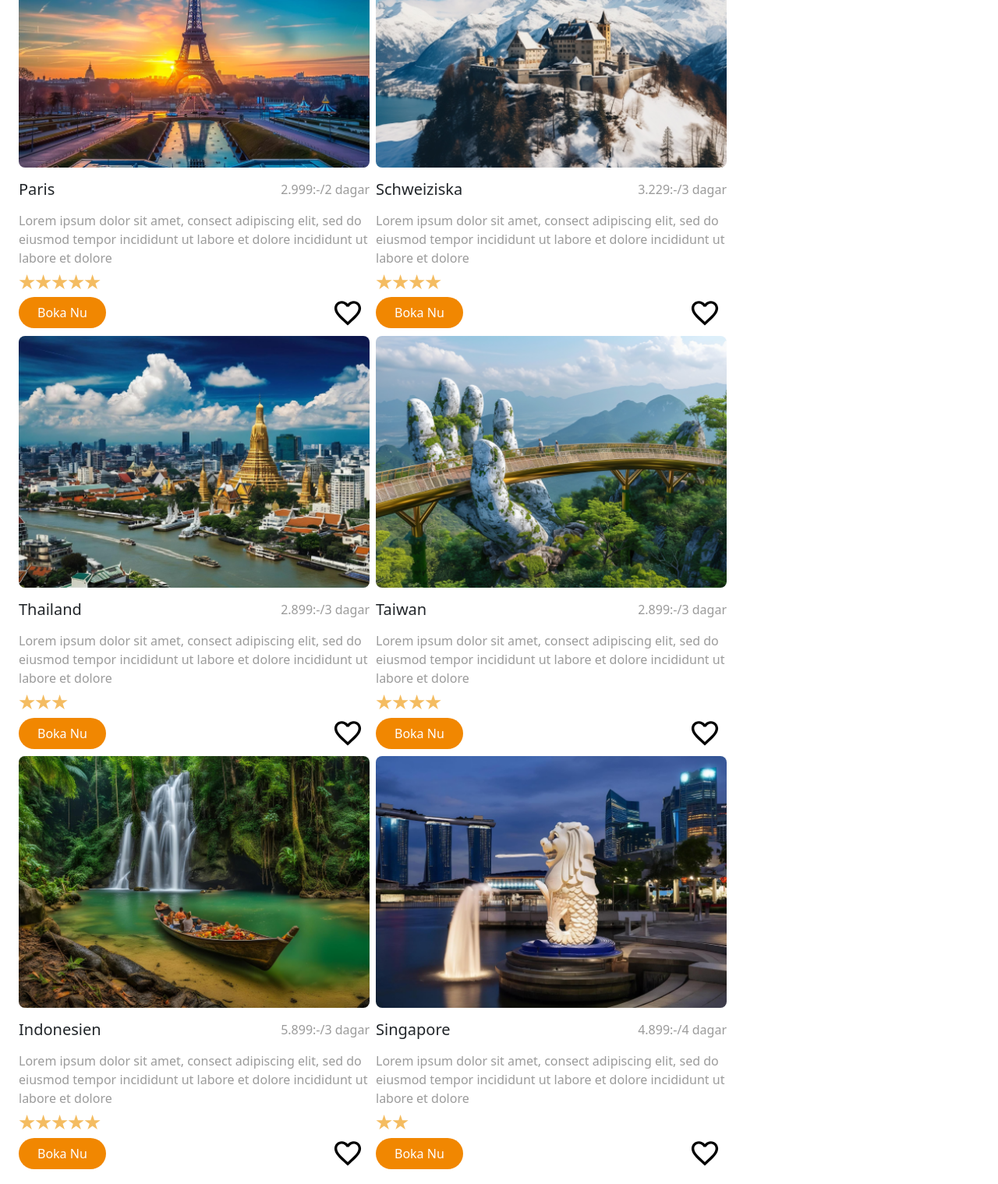
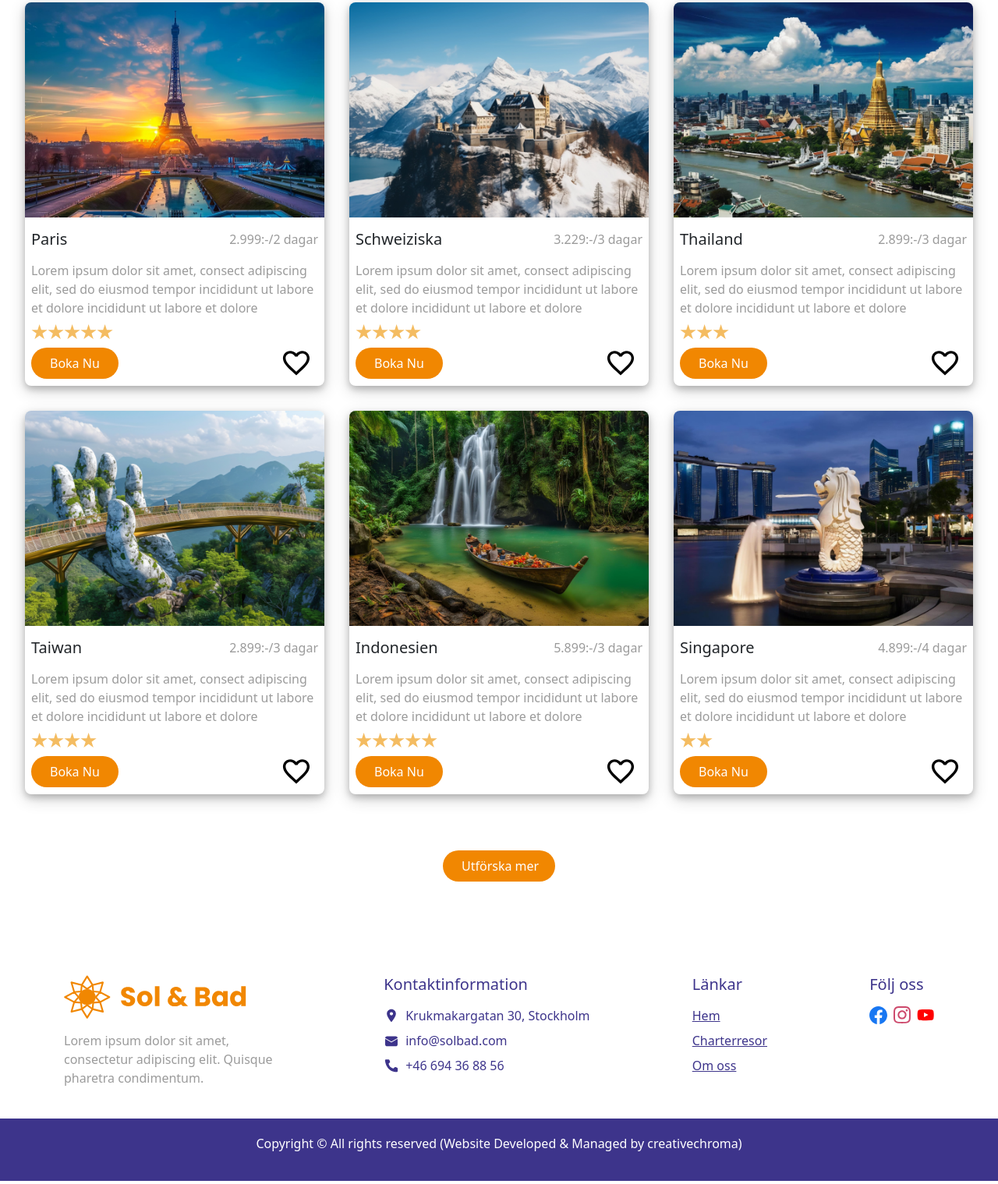
Before and after one commit to veraaa99/Sol-och-Bad, a website: page packages.html in a window 1280 px wide. Shown: the part 1022-2541 px from the top of the page at 78% size. Drawn offline with nearby package versions, Linux system fonts and the light colour scheme.

Commit message:
Cards are completed in packages.html

```diff
--- a/packages.html
+++ b/packages.html
@@ -38,7 +38,7 @@
       <header class="mx-4 d-flex justify-content-between">
         <!-- Title -->
         <div>
-          <h2 class="mt-5 fw-bold">Våra Populara destinationer</h2>
+          <h2 class="fw-bold">Våra Populara destinationer</h2>
           <p class="destination-header__title mb-5">Lorem ipsum dolor sit amet, consectetur adipiscing elit, sed do eiusmod tempor incididunt ut labore et dolore magna</p>
         </div>
         <!-- Filter -->
@@ -48,24 +48,24 @@
         </div>
       </header>
       <!-- Cards -->
-      <div class="cards d-flex gap-2 mx-4 flex-wrap mb-4">
+      <div class="packages-cards cards mb-4">
         <!-- Card 1 -->
         <div>
           <div class="travel-card cards d-flex flex-column">
             <img class="travel-img" src="assets/images/paris.png" alt="Paris">
-            <div class="d-flex  justify-content-between pt-3">
+            <div class="d-flex  justify-content-between pt-3 px-2">
               <h5>Paris</h5>
               <p>2.999:-/2 dagar</p>
             </div>
-            <p class="article-text mb-2">Lorem ipsum dolor sit amet, consect adipiscing elit, sed do eiusmod tempor incididunt ut labore et dolore incididunt ut labore et dolore</p>
-            <div class="stars d-flex">
+            <p class="article-text mb-2 px-2">Lorem ipsum dolor sit amet, consect adipiscing elit, sed do eiusmod tempor incididunt ut labore et dolore incididunt ut labore et dolore</p>
+            <div class="stars d-flex px-2">
               <img src="assets/icons/Star.svg" alt="Star icon.">
               <img src="assets/icons/Star.svg" alt="Star icon.">
               <img src="assets/icons/Star.svg" alt="Star icon.">
               <img src="assets/icons/Star.svg" alt="Star icon.">
               <img src="assets/icons/Star.svg" alt="Star icon.">
             </div>
-            <div class="d-flex justify-content-between align-items-center pt-2">
+            <div class="d-flex justify-content-between align-items-center py-2 px-2">
               <button class="btn-main px-4 py-2">Boka Nu</button>
               <button class="add">
                 <svg class="heart" width="96" height="96" viewBox="0 0 96 96" fill="none" xmlns="http://www.w3.org/2000/svg">
@@ -85,10 +85,10 @@
           <div class="lightbox">
             <!-- Content -->
             <div>
-              <div>
+              <div class="">
                 <img src="assets/images/paris.png" alt="Paris">
-                <h2>Paris</h2>
-                <button><img src="assets/icons/close.svg" alt="Stäng fönstret"></button>
+                <h2 class="pt-2">Paris</h2>
+                <button class="btn lightbox-btn"><img src="assets/icons/close.svg" alt="Stäng fönstret"></button>
               </div>
               <div>
                 <h3>Hotel Concortel</h3>
@@ -105,18 +105,18 @@
                <div>
                 <!-- Card 1 -->
                  <div>
-                  <h5>Deluxe-rum</h5>
-                  <ul>
-                    <li>
-                      <img src="assets/icons/people-2.svg" alt="Two people icon.">
+                  <h5 class="">Deluxe-rum</h5>
+                  <ul class="room-cards">
+                    <li class="d-flex">
+                      <img class="room-cards__icon" src="assets/icons/people-2.svg" alt="Two people icon.">
                       <span>Sovplats för 2</span>
                     </li>
-                    <li>
-                      <img src="assets/icons/bed.svg" alt="Bed icon.">
+                    <li class="d-flex">
+                      <img class="room-cards__icon" src="assets/icons/bed.svg" alt="Bed icon.">
                       <span>1 queensize-säng</span>
                     </li>
-                    <li>
-                      <img src="assets/icons/wifi.svg" alt="Wifi icon.">
+                    <li class="d-flex">
+                      <img class="room-cards__icon" src="assets/icons/wifi.svg" alt="Wifi icon.">
                       <span>Gratis wi-fi</span>
                     </li>
                   </ul>
@@ -130,15 +130,15 @@
                   <h5>Studio</h5>
                   <ul>
                     <li>
-                      <img src="assets/icons/people-3.svg" alt="Three people icon.">
+                      <img class="room-cards__icon" src="assets/icons/people-3.svg" alt="Three people icon.">
                       <span>Sovplats för 4</span>
                     </li>
                     <li>
-                      <img src="assets/icons/bed.svg" alt="Bed icon.">
+                      <img class="room-cards__icon" src="assets/icons/bed.svg" alt="Bed icon.">
                       <span>2 queensize-sängar</span>
                     </li>
                     <li>
-                      <img src="assets/icons/wifi.svg" alt="Wifi icon.">
+                      <img class="room-cards__icon" src="assets/icons/wifi.svg" alt="Wifi icon.">
                       <span>Gratis wi-fi</span>
                     </li>
                   </ul>
@@ -152,15 +152,15 @@
                   <h5>Svit</h5>
                   <ul>
                     <li>
-                      <img src="assets/icons/people-2.svg" alt="Two people icon.">
+                      <img class="room-cards__icon" src="assets/icons/people-2.svg" alt="Two people icon.">
                       <span>Sovplats för 2</span>
                     </li>
                     <li>
-                      <img src="assets/icons/bed.svg" alt="Bed icon.">
+                      <img class="room-cards__icon" src="assets/icons/bed.svg" alt="Bed icon.">
                       <span>1 kingsize-säng</span>
                     </li>
                     <li>
-                      <img src="assets/icons/wifi.svg" alt="Wifi icon.">
+                      <img class="room-cards__icon" src="assets/icons/wifi.svg" alt="Wifi icon.">
                       <span>Gratis wi-fi</span>
                     </li>
                   </ul>
@@ -183,18 +183,18 @@
          <div>
           <div class="travel-card cards d-flex flex-column">
             <img class="travel-img" src="assets/images/swiss.png" alt="Schweiziska">
-            <div class="d-flex justify-content-between pt-3">
+            <div class="d-flex justify-content-between pt-3 px-2">
               <h5>Schweiziska</h5>
               <p>3.229:-/3 dagar</p>
             </div>
-            <p class="article-text mb-2">Lorem ipsum dolor sit amet, consect adipiscing elit, sed do eiusmod tempor incididunt ut labore et dolore incididunt ut labore et dolore</p>
-            <div class="stars d-flex">
+            <p class="article-text mb-2 px-2">Lorem ipsum dolor sit amet, consect adipiscing elit, sed do eiusmod tempor incididunt ut labore et dolore incididunt ut labore et dolore</p>
+            <div class="stars d-flex px-2">
               <img src="assets/icons/Star.svg" alt="Star icon.">
               <img src="assets/icons/Star.svg" alt="Star icon.">
               <img src="assets/icons/Star.svg" alt="Star icon.">
               <img src="assets/icons/Star.svg" alt="Star icon.">
             </div>
-            <div class="d-flex justify-content-between align-items-center pt-2">
+            <div class="d-flex justify-content-between align-items-center py-2 px-2">
               <button class="btn-main px-4 py-2">Boka Nu</button>
               <button class="add">
                 <svg class="heart" width="96" height="96" viewBox="0 0 96 96" fill="none" xmlns="http://www.w3.org/2000/svg">
@@ -313,17 +313,17 @@
          <div>
            <div class="travel-card cards d-flex flex-column">
              <img class="travel-img" src="assets/images/thailand.png" alt="Thailand">
-             <div class="d-flex justify-content-between pt-3">
+             <div class="d-flex justify-content-between pt-3 px-2">
                <h5>Thailand</h5>
                <p>2.899:-/3 dagar</p>
              </div>
-             <p class="article-text mb-2">Lorem ipsum dolor sit amet, consect adipiscing elit, sed do eiusmod tempor incididunt ut labore et dolore incididunt ut labore et dolore</p>
-             <div class="stars d-flex">
+             <p class="article-text mb-2 px-2">Lorem ipsum dolor sit amet, consect adipiscing elit, sed do eiusmod tempor incididunt ut labore et dolore incididunt ut labore et dolore</p>
+             <div class="stars d-flex px-2">
                <img src="assets/icons/Star.svg" alt="Star icon.">
                <img src="assets/icons/Star.svg" alt="Star icon.">
                <img src="assets/icons/Star.svg" alt="Star icon.">
              </div>
-             <div class="d-flex justify-content-between align-items-center pt-2">
+             <div class="d-flex justify-content-between align-items-center py-2 px-2">
                <button class="btn-main px-4 py-2">Boka Nu</button>
                <button class="add">
                 <svg class="heart" width="96" height="96" viewBox="0 0 96 96" fill="none" xmlns="http://www.w3.org/2000/svg">
@@ -442,18 +442,18 @@
          <div>
            <div class="travel-card cards d-flex flex-column">
              <img class="travel-img" src="assets/images/taiwan.png" alt="Taiwan">
-             <div class="d-flex justify-content-between pt-3">
+             <div class="d-flex justify-content-between pt-3 px-2">
                <h5>Taiwan</h5>
                <p>2.899:-/3 dagar</p>
              </div>
-             <p class="article-text mb-2">Lorem ipsum dolor sit amet, consect adipiscing elit, sed do eiusmod tempor incididunt ut labore et dolore incididunt ut labore et dolore</p>
-             <div class="stars d-flex">
+             <p class="article-text mb-2 px-2">Lorem ipsum dolor sit amet, consect adipiscing elit, sed do eiusmod tempor incididunt ut labore et dolore incididunt ut labore et dolore</p>
+             <div class="stars d-flex px-2">
                <img src="assets/icons/Star.svg" alt="Star icon.">
                <img src="assets/icons/Star.svg" alt="Star icon.">
                <img src="assets/icons/Star.svg" alt="Star icon.">
                <img src="assets/icons/Star.svg" alt="Star icon.">
              </div>
-             <div class="d-flex justify-content-between align-items-center pt-2">
+             <div class="d-flex justify-content-between align-items-center py-2 px-2">
                <button class="btn-main px-4 py-2">Boka Nu</button>
                <button class="add">
                 <svg class="heart" width="96" height="96" viewBox="0 0 96 96" fill="none" xmlns="http://www.w3.org/2000/svg">
@@ -572,19 +572,19 @@
          <div>
            <div class="travel-card cards d-flex flex-column">
              <img class="travel-img" src="assets/images/indonisia.png" alt="Indonesien">
-             <div class="d-flex justify-content-between pt-3">
+             <div class="d-flex justify-content-between pt-3 px-2">
                <h5>Indonesien</h5>
                <p>5.899:-/3 dagar</p>
              </div>
-             <p class="article-text mb-2">Lorem ipsum dolor sit amet, consect adipiscing elit, sed do eiusmod tempor incididunt ut labore et dolore incididunt ut labore et dolore</p>
-             <div class="stars d-flex">
+             <p class="article-text mb-2 px-2">Lorem ipsum dolor sit amet, consect adipiscing elit, sed do eiusmod tempor incididunt ut labore et dolore incididunt ut labore et dolore</p>
+             <div class="stars d-flex px-2">
                <img src="assets/icons/Star.svg" alt="Star icon.">
                <img src="assets/icons/Star.svg" alt="Star icon.">
                <img src="assets/icons/Star.svg" alt="Star icon.">
                <img src="assets/icons/Star.svg" alt="Star icon.">
                <img src="assets/icons/Star.svg" alt="Star icon.">
              </div>
-             <div class="d-flex justify-content-between align-items-center pt-2">
+             <div class="d-flex justify-content-between align-items-center py-2 px-2">
                <button class="btn-main px-4 py-2">Boka Nu</button>
                <button class="add">
                 <svg class="heart" width="96" height="96" viewBox="0 0 96 96" fill="none" xmlns="http://www.w3.org/2000/svg">
@@ -703,16 +703,16 @@
          <div>
            <div class="travel-card cards d-flex flex-column">
              <img class="travel-img" src="assets/images/singapore.png" alt="Singapore">
-             <div class="d-flex justify-content-between pt-3">
+             <div class="d-flex justify-content-between pt-3 px-2">
                <h5>Singapore</h5>
                <p>4.899:-/4 dagar</p>
              </div>
-             <p class="article-text mb-2">Lorem ipsum dolor sit amet, consect adipiscing elit, sed do eiusmod tempor incididunt ut labore et dolore incididunt ut labore et dolore</p>
-             <div class="stars d-flex">
+             <p class="article-text mb-2 px-2">Lorem ipsum dolor sit amet, consect adipiscing elit, sed do eiusmod tempor incididunt ut labore et dolore incididunt ut labore et dolore</p>
+             <div class="stars d-flex px-2">
                <img src="assets/icons/Star.svg" alt="Star icon.">
                <img src="assets/icons/Star.svg" alt="Star icon.">
              </div>
-             <div class="d-flex justify-content-between align-items-center pt-2">
+             <div class="d-flex justify-content-between align-items-center py-2 px-2">
                <button class="btn-main px-4 py-2">Boka Nu</button>
                <button class="add">
                 <svg class="heart" width="96" height="96" viewBox="0 0 96 96" fill="none" xmlns="http://www.w3.org/2000/svg">
@@ -829,53 +829,56 @@
          </div>
       </div>
       <!-- Button -->
-       <button class="btn-main px-4 py-2 text-nowrap mx-auto">Utförska mer</button>
+       <button class="more-btn btn-main px-4 py-2 text-nowrap mx-auto">Utförska mer</button>
     </section>
 
   </main>
-  <!-- Site footer -->
   <Footer>
-    <!-- Branding -->
-    <div>
-      <img src="assets/icons/logo-orange.svg" alt="Sol och Bad Logo">
+    <div class="container d-flex flex-column flex-md-row gap-2 footer-wrapper py-4">
+      <div class="d-flex flex-column col-md-3 p-0">
+        <img src="assets/icons/logo-orange.svg" alt="Sol och Bad Logo" class="footer-logo mb-3">
         <p>Lorem ipsum dolor sit amet, consectetur adipiscing elit. Quisque pharetra condimentum.</p>
       </div>
-    <!-- Footer content -->
-    <div>
-      <!-- Contact info -->
-      <ul>
+
+        <ul class="d-flex flex-column gap-2 p-0">
           <h5>Kontaktinformation</h5>
-        <li>
-          <img src="assets/icons/place.svg" alt="Location icon.">
+          <li class="d-flex">
+            <img src="assets/icons/place.svg" alt="Illustration of a map finder" class="contact-icon me-2">
             Krukmakargatan 30, Stockholm
           </li>
-        <li>
-          <img src="assets/icons/mail.svg" alt="Mail icon.">
+          <li class="d-flex">
+            <img src="assets/icons/mail.svg" alt="Illustration of an envelope" class="contact-icon me-2">
             info@solbad.com
           </li>
-        <li>
-          <img src="assets/icons/phone.svg" alt="Phone icon.">
+          <li class="d-flex">
+            <img src="assets/icons/phone.svg" alt="Illustration of a phone" class="contact-icon me-2">
             +46 694 36 88 56
           </li>
         </ul>
-      <!-- Links -->
-      <ul>
+
+        <ul class="d-flex flex-column gap-2 p-0">
           <h5>Länkar</h5>
           <li><a href="index.html">Hem</a></li>
           <li><a href="packages.html">Charterresor</a></li>
           <li><a href="about.html">Om oss</a></li>
         </ul>
-      <!-- Social media -->
-        <ul>
+
+        <ul class="d-flex flex-column gap-2 p-0">
           <h5>Följ oss</h5>
-        <li><img src="assets/icons/facebook.svg" alt="Facebook icon"></li>
-        <li><img src="assets/icons/instagram.svg" alt="Instagram icon"></li>
-        <li><img src="assets/icons/youtube.svg" alt="Youtube icon"></li>
+          <div class="d-flex gap-2 align-items-center">
+            <li><img src="assets/icons/facebook.svg" alt="Facebook icon" class="social-icon"></li>
+            <li><img src="assets/icons/instagram.svg" alt="Instagram icon" class="social-icon"></li>
+            <li><img src="assets/icons/youtube.svg" alt="Youtube icon" class="social-icon"></li>
+          </div>
         </ul>
     </div>
   </Footer>
+
    <!-- Copyright -->
-  <p>Copyright © All rights reserved (Website Developed & Managed by creativechroma)</p>
+    <div class="copyright text-center d-flex align-items-center justify-content-center p-2">
+      <p class="copyright-text">Copyright © All rights reserved (Website Developed & Managed by creativechroma)</p>
+    </div>
+  <script src="https://cdn.jsdelivr.net/npm/bootstrap@5.3.3/dist/js/bootstrap.bundle.min.js"></script>
   <script src="https://code.jquery.com/jquery-3.5.1.slim.min.js"></script>
   <script src="https://cdn.jsdelivr.net/npm/popper.js@1.16.0/dist/umd/popper.min.js"></script>
   <script src="https://stackpath.bootstrapcdn.com/bootstrap/4.5.2/js/bootstrap.min.js"></script>
--- a/styles.css
+++ b/styles.css
@@ -437,7 +437,10 @@ footer {
 
 /* Packages page */
 .packages-hero {
-  background: url(assets/images/packages.png) no-repeat center center;
+  background: url(assets/images/packages.png) no-repeat;
+  width: 100vw;
+  height: 100vh;
+
 }
 
 .filter {
@@ -448,8 +451,30 @@ footer {
   max-width: 500px;
 }
 
-.lightbox {
-  display: none;
+.packages-cards {
+  margin: 0 auto;
+  display: grid;
+  grid-template-columns: 1fr 1fr 1fr;
+  gap: 2rem;
+  padding-inline: 2rem;
+  max-width: 100%;
+
+  @media (width < 768px) {
+    grid-template-columns: 1fr 1fr;
+  }
+  @media (width < 576px) {
+    grid-template-columns: 1fr;
+  }
+}
+
+.travel-card {
+  box-shadow: 0 4px 8px 0 rgba(0, 0, 0, 0.2), 0 6px 20px 0 rgba(0, 0, 0, 0.19);
+  border-radius: 8px;
+  overflow: hidden;
+
+  .travel-img {
+    width: 100%;
+  }
 }
 
 .stars>img {
@@ -466,14 +491,23 @@ footer {
   height: 41px;
 }
 
-.travel-card {
-  min-width: 300px;
-  max-width: 450px;
+.more-btn {
+  margin-block: 3rem;
 }
 
-.travel-img {
-  border-radius: 8px;
-  max-width: 100%;
+/* Lightbox */
+.lightbox {
+  display: none;
+
+}
+.lightbox-btn {
+  position: absolute;
+}
+.room-cards {
+}
+.room-cards__icon {
+  width: 1.2rem;
+  max-height: 1.2rem;
 }
 
 /* ABOUT SIDA */
```
Lines whose indentation alone changed are shown as unchanged.
